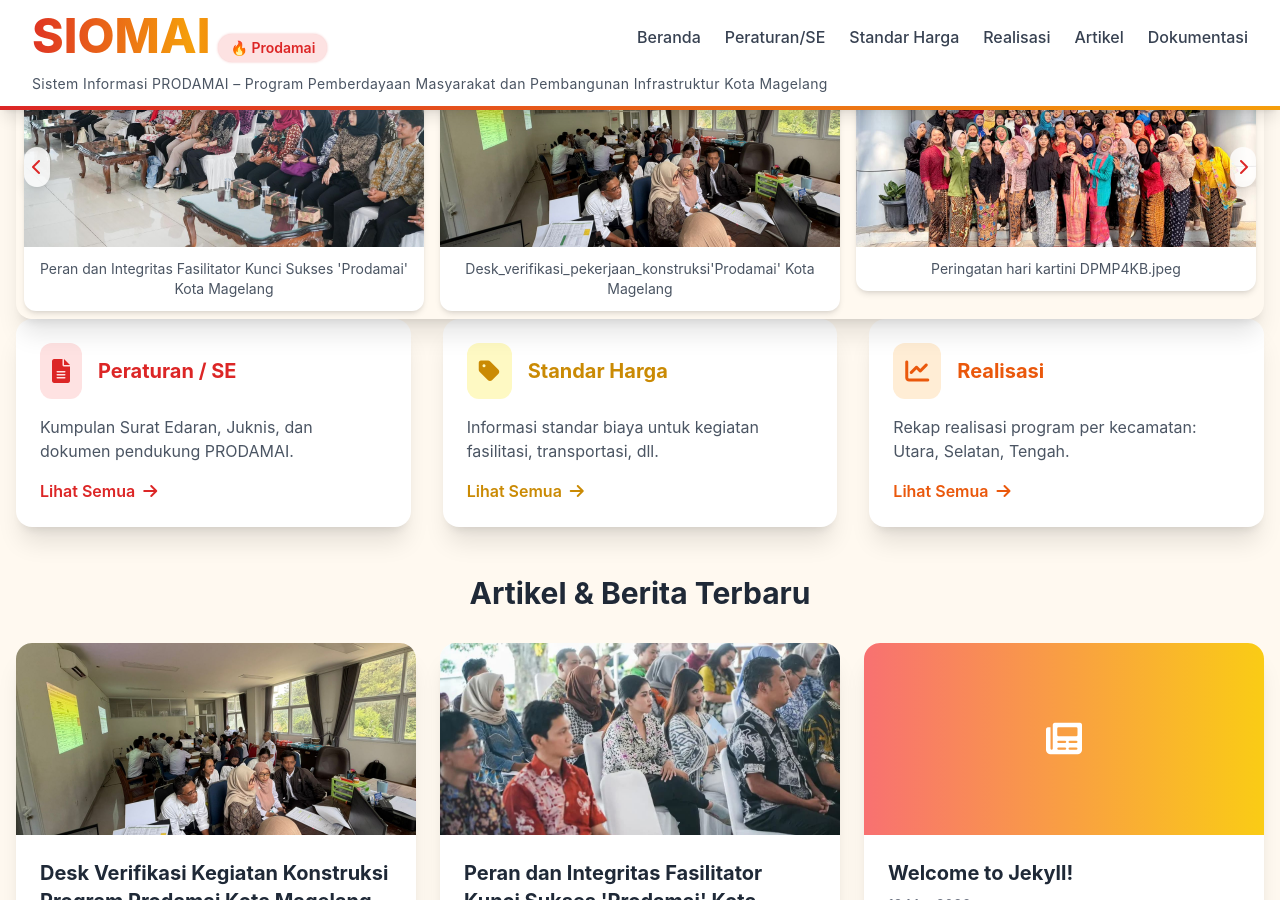
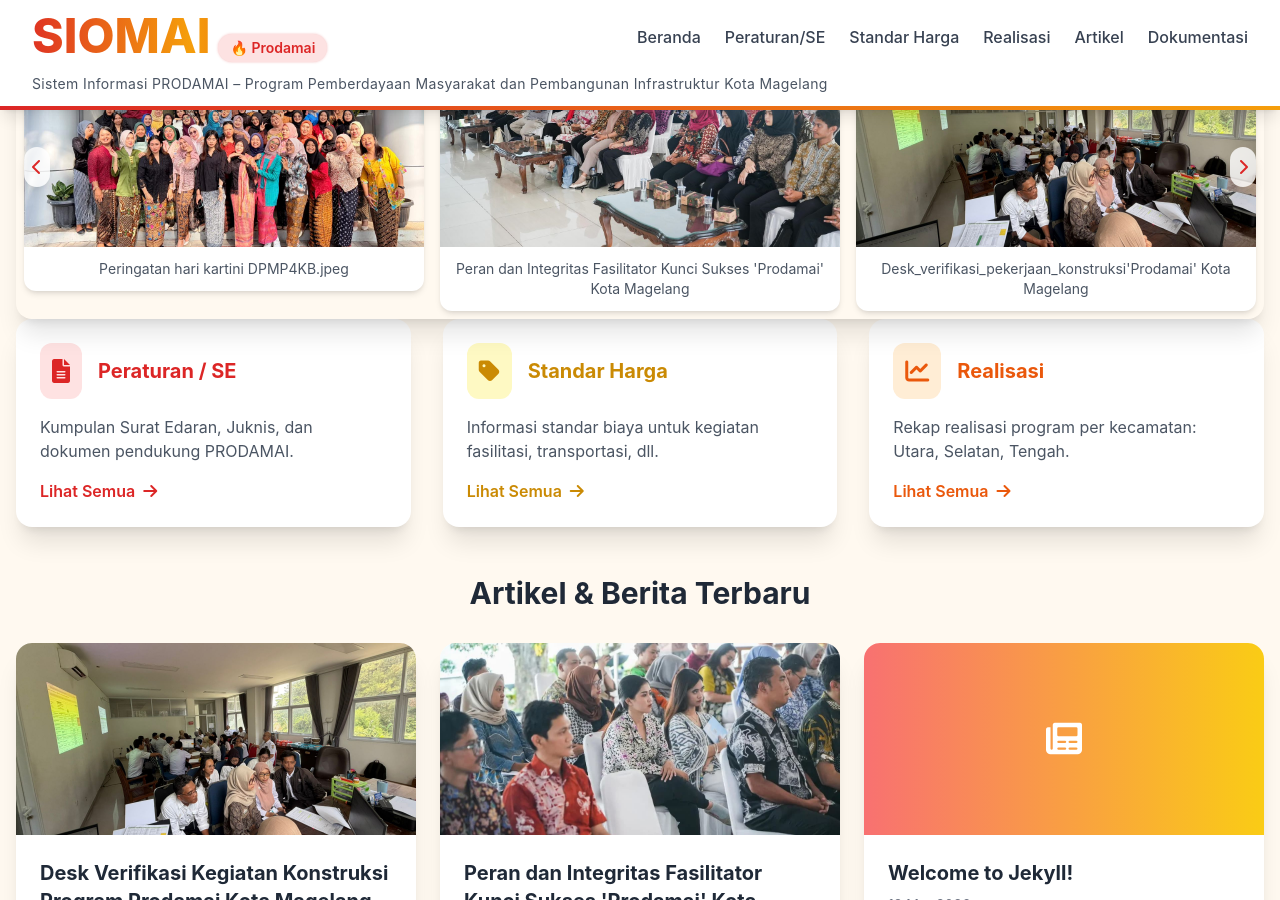
Before and after one commit to fasilitatormgl/siomai, a Jekyll site: the page built from index.html, in a window 1280 px wide and 900 px high, scrolled down 627 px. Built offline with Jekyll 4.4.1, drawn with Linux system fonts in a browser that asks for light colours; nearby versions of some CDN libraries.

Commit message:
Update photos.yml

```diff
--- a/_data/photos.yml
+++ b/_data/photos.yml
@@ -1,8 +1,8 @@
 - file: "damai1_c9b079aa44.jpeg"
   caption: "Kegiatan Pembekalan bersama Walikota Magelang"
+- file: "Peringatan_hari_kartini_DPMP4KB.jpeg"
+  caption: "Peringatan hari kartini DPMP4KB.jpeg"
 - file: "Peran-dan-Integritas-Fasilitator-Kunci-Sukses-Prodamai-Kota-Magelang.jpg"
   caption: "Peran dan Integritas Fasilitator Kunci Sukses 'Prodamai' Kota Magelang"
 - file: "Desk_verifikasi_pekerjaan_konstruksi.jpg"
   caption: "Desk_verifikasi_pekerjaan_konstruksi'Prodamai' Kota Magelang"
-- file: "Peringatan_hari_kartini_DPMP4KB.jpeg"
-  caption: "Peringatan hari kartini DPMP4KB.jpeg"
```
